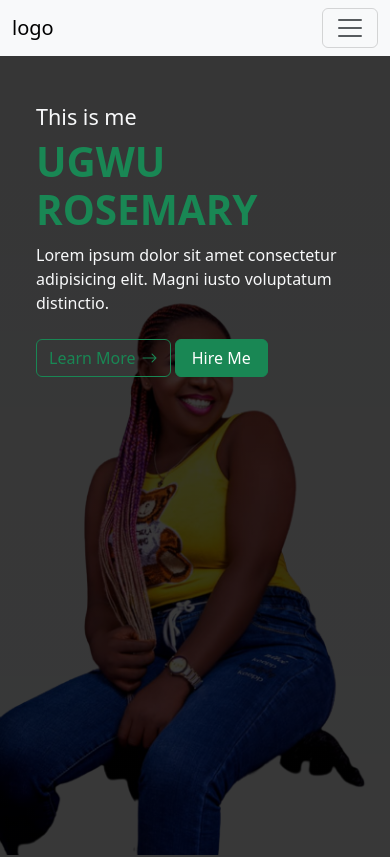
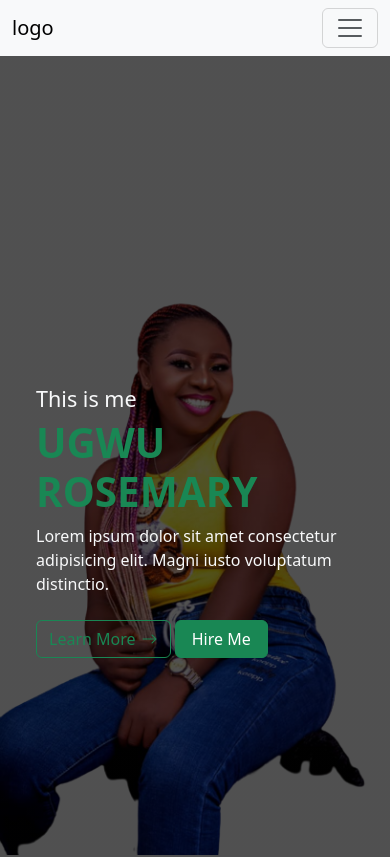
Before and after one commit to joshutik/portfolio-Rose, a plain HTML site: page index.html in a window 390 px wide. Shown: the top 857 px of the page. Drawn offline with nearby package versions, Linux system fonts and the light colour scheme.

Commit message:
made changes to the text content

```diff
--- a/index.html
+++ b/index.html
@@ -61,11 +61,11 @@
             </div>
         </div>
         <div class="container-fluid d-md-block d-lg-none medium-screen">
-            <div class="row justify-content-center align-items-center ">
+            <div class="row justify-content-center align-items-center min-vh-100">
                 <div class="col-sm-12 col-md-10 col-lg-6">
                     <div class="container py-5">
                         <div class="container-fluid text-light">
-                            <h4>This is me</h4>
+                            <h4 class="mt-5 pt-5">This is me</h4>
                             <h2 class="fw-bold display-2 text-success">UGWU ROSEMARY</h2>
                             <p>
                                 Lorem ipsum dolor sit amet consectetur
--- a/main.css
+++ b/main.css
@@ -1,6 +1,6 @@
 @media screen and (max-width: 990px) {
 .medium-screen {
-    background-image:linear-gradient(rgba(0, 0, 0, 0.785), rgba(0, 0, 0, 0.774)), url(./assets/Img/WhatsApp_Image_2023-09-12_at_4.33.09_PM-removebg-preview.png);
+    background-image:linear-gradient(rgba(0, 0, 0, 0.680), rgba(0, 0, 0, 0.680)), url(./assets/Img/WhatsApp_Image_2023-09-12_at_4.33.09_PM-removebg-preview.png);
     background-size: contain;
     background-repeat: no-repeat;
     background-position: center;
```
